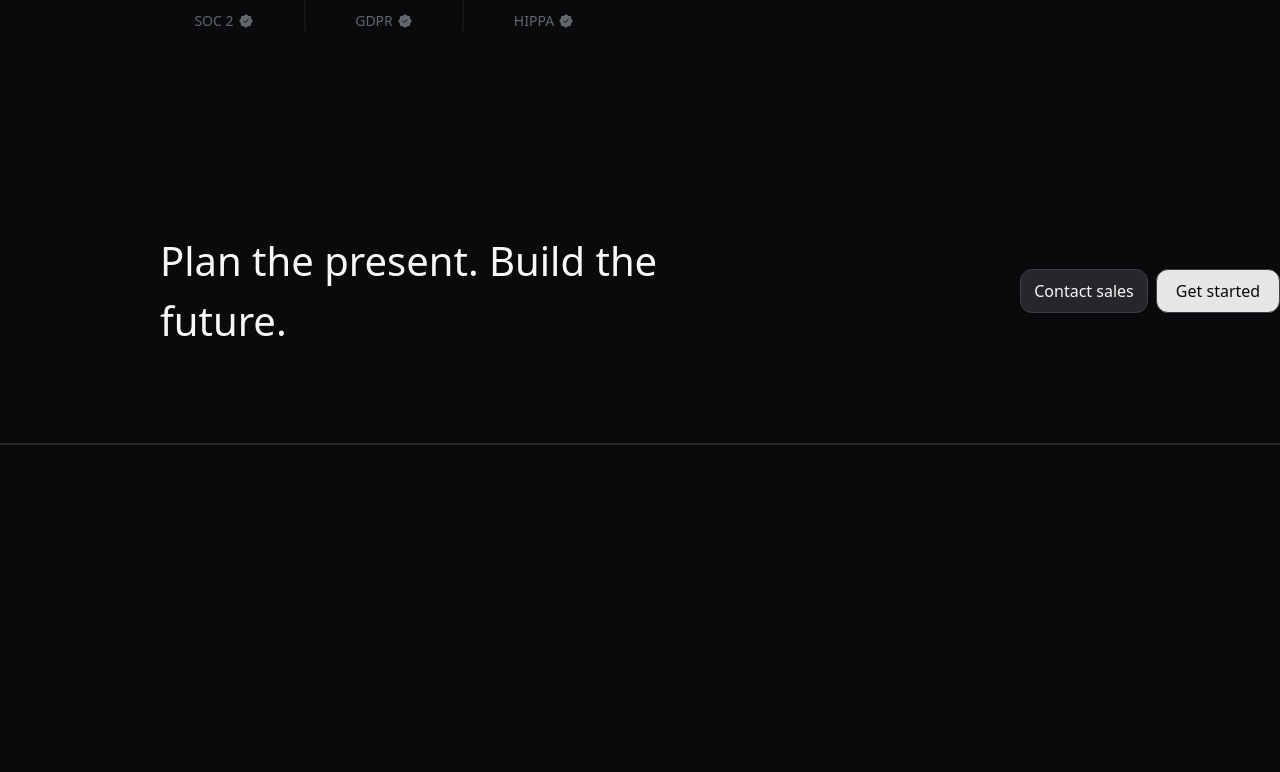
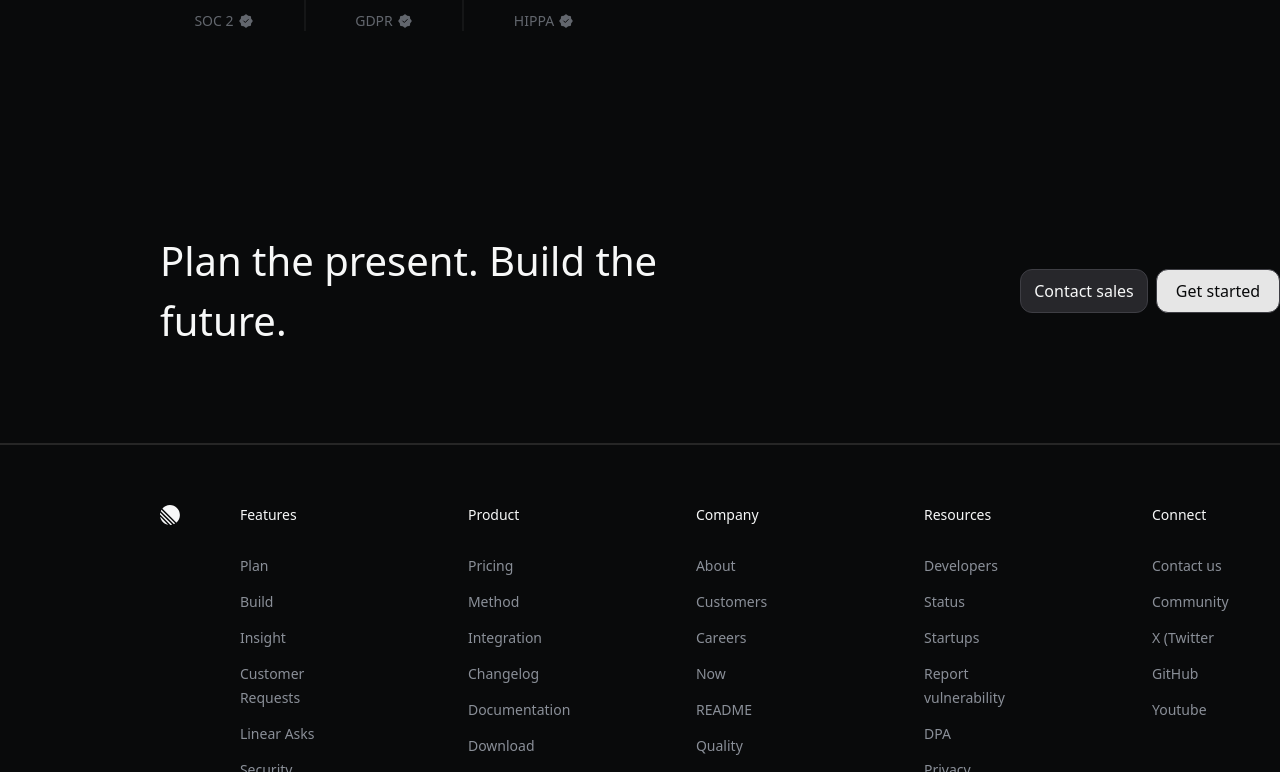
Before and after one commit to Thanagorn16/linearCloneLandingPage, a React (Vite) app: page / in a window 1280 px wide. Shown: the part 11228-12000 px from the top of the page. Before the commit the page ends 11673 px from the top, so only its background shows below. Built offline with nearby package versions, Linux system fonts and the light colour scheme.

Commit message:
added: footer

```diff
--- a/src/App.jsx
+++ b/src/App.jsx
@@ -25,6 +25,7 @@
       <CollabPage/>
       <UnderTheHoodPage/>
       <GetStart/>
+      <Footer/>
     </>
   )
 }
--- a/src/components/Footer/Footer.jsx
+++ b/src/components/Footer/Footer.jsx
@@ -1,7 +1,75 @@
+import { GetLinearBall } from "../Svgs";
+
+const MakeOptionText = (text) => {
+	return (
+		<a className="text-sm text-[#8a8f98] font-medium transition-colors duration-100 hover:text-[#f7f7f8] cursor-pointer">
+			{text}
+		</a>
+	);
+}
+
+const MakeOption = (title, items) => {
+	return (
+		<div className="flex flex-col">
+			<span className="text-sm text-[#f7f8f8] font-medium">{title}</span>
+			<div className="h-7"></div>
+			<ul className="flex flex-col gap-3">
+				{items.map((item, index) => (
+					<li key={index}>
+						{MakeOptionText(item)}
+					</li>
+				))}
+			</ul>
+		</div>
+	);
+}
+
 export default function Footer() {
-    return(
-        <section>
+	return(
+		<section className="w-screen mx-auto pl-40 2xl:pl-200 relative">
 
-        </section>
-    );
+		<div className="h-15"></div>
+
+			<div className="flex gap-x-15">
+				{GetLinearBall()}
+				<div className="grid grid-cols-5 gap-25 2xl:gap-22">
+					{MakeOption('Features', featureList)}
+					{MakeOption('Product', productList)}
+					{MakeOption('Company', companyList)}
+					{MakeOption('Resources', resourceList)}
+					{MakeOption('Connect', connectList)}
+				</div>
+			</div>
+
+			<div className="h-20"></div>
+		</section>
+	);
 }
+
+const featureList = [
+	'Plan', 'Build', 'Insight',
+	'Customer Requests', 'Linear Asks',
+	'Security', 'Mobile'
+];
+
+const productList = [
+	'Pricing', 'Method', 'Integration',
+	'Changelog', 'Documentation',
+	'Download', 'Switch'
+];
+
+const companyList = [
+	'About', 'Customers', 'Careers',
+	'Now', 'README', 'Quality', 'Band'
+];
+
+const resourceList = [
+	'Developers', 'Status', 'Startups',
+	'Report vulnerability', 'DPA',
+	'Privacy', 'Terms'
+];
+
+const connectList = [
+	'Contact us', 'Community', 'X (Twitter',
+	'GitHub', 'Youtube'
+];
--- a/src/components/GetStart/GetStart.jsx
+++ b/src/components/GetStart/GetStart.jsx
@@ -6,12 +6,12 @@
 
                 <div className="flex gap-2">
                     <button className={`w-32 h-11 bg-[hsl(240,5%,16%)] border border-[#3e3e44] rounded-xl text-[#f7f8f8] font-medium px-3
-                        transition-colors duration-150 ease-out hover:bg-[hsl(240,5%,20%)]
+                        transition-colors duration-150 ease-out hover:bg-[hsl(240,5%,20%)] cursor-pointer
                     `}>
                         Contact sales
                     </button>
-                    <button className={`w-31 h-11 bg-[#e6e6e6] border border-[#3e3e44] rounded-xl text-[#08090a] font-medium px-3
-                        transition-colors duration-150 ease-out hover:bg-[hsl(240,5%,20%)]
+                    <button className={`w-31 h-11 bg-[hsl(0,0%,90%)] border border-[#3e3e44] rounded-xl text-[#08090a] font-medium px-3
+                        transition-colors duration-150 ease-out hover:bg-[hsl(0,0%,100%)] cursor-pointer
                     `}>
                         Get started
                     </button>
--- a/src/components/Svgs.jsx
+++ b/src/components/Svgs.jsx
@@ -132,3 +132,17 @@
 		</svg>
 	);
 }
+
+export function GetLinearBall() {
+	return (
+		<svg
+			className="w-5 h-5"
+			viewBox="0 0 100 100"
+			fill="#f7f7f8"
+			aria-label="Linear Logo"
+			size="20"
+		>
+				<path d="M1.22541 61.5228c-.2225-.9485.90748-1.5459 1.59638-.857L39.3342 97.1782c.6889.6889.0915 1.8189-.857 1.5964C20.0515 94.4522 5.54779 79.9485 1.22541 61.5228ZM.00189135 46.8891c-.01764375.2833.08887215.5599.28957165.7606L52.3503 99.7085c.2007.2007.4773.3075.7606.2896 2.3692-.1476 4.6938-.46 6.9624-.9259.7645-.157 1.0301-1.0963.4782-1.6481L2.57595 39.4485c-.55186-.5519-1.49117-.2863-1.648174.4782-.465915 2.2686-.77832 4.5932-.92588465 6.9624ZM4.21093 29.7054c-.16649.3738-.08169.8106.20765 1.1l64.77602 64.776c.2894.2894.7262.3742 1.1.2077 1.7861-.7956 3.5171-1.6927 5.1855-2.684.5521-.328.6373-1.0867.1832-1.5407L8.43566 24.3367c-.45409-.4541-1.21271-.3689-1.54074.1832-.99132 1.6684-1.88843 3.3994-2.68399 5.1855ZM12.6587 18.074c-.3701-.3701-.393-.9637-.0443-1.3541C21.7795 6.45931 35.1114 0 49.9519 0 77.5927 0 100 22.4073 100 50.0481c0 14.8405-6.4593 28.1724-16.7199 37.3375-.3903.3487-.984.3258-1.3542-.0443L12.6587 18.074Z"></path>
+		</svg>
+	);
+}
```
